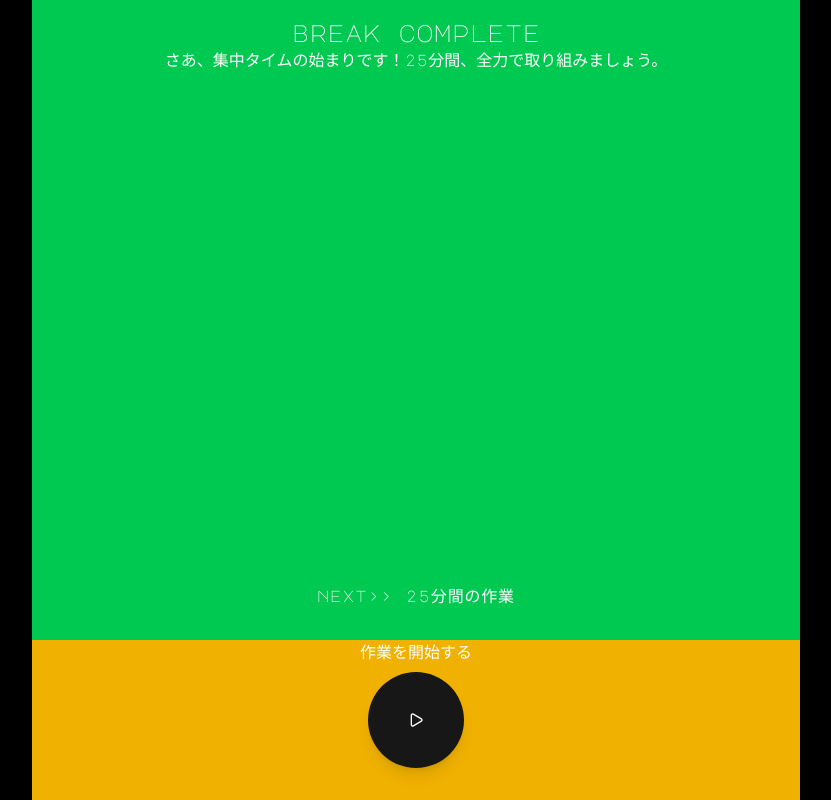
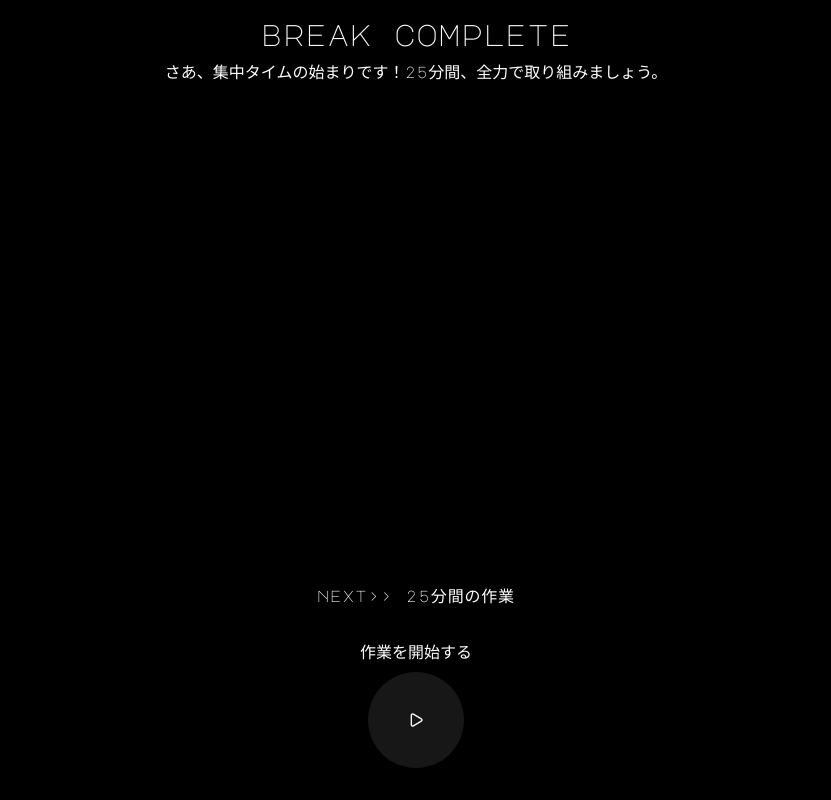
Before and after one commit to TYMtwilight/pomodoro-timer, a Next.js app: page /timer/completion in a window 1280 px wide. Shown: the whole page, without its empty margins (224-1055 px from the left). Built offline with nearby package versions, Linux system fonts and the light colour scheme.

Commit message:
完了ページのスタイリングを調整
- 背景色クラス（bg-green-500、bg-yellow-500）を削除
- タイトルテキストサイズをtext-2xlからtext-3xlに変更
- メッセージの位置をtop-12からtop-15に調整

```diff
--- a/app/(public)/timer/completion/page.tsx
+++ b/app/(public)/timer/completion/page.tsx
@@ -17,11 +17,11 @@ export default function CompletionPage() {
 
   return (
     <div className="flex flex-col items-center min-h-screen bg-black text-white">
-      <div className="flex flex-col flex-auto items-center max-w-3xl w-full h-480px bg-green-500 relative">
-        <div className="absolute top-4 text-2xl">
+      <div className="flex flex-col flex-auto items-center max-w-3xl w-full h-480px relative">
+        <div className="absolute top-4 text-3xl">
           <span>{isWork ? 'work completed' : 'break complete'}</span>
         </div>
-        <div className="absolute top-12">
+        <div className="absolute top-15">
           <span className="text-center text-sm md:text-base">
             {isWork ? 'お疲れ様です。5分間だけ頭を空っぽにしましょう。' : 'さあ、集中タイムの始まりです！25分間、全力で取り組みましょう。'}
           </span>
@@ -33,7 +33,7 @@ export default function CompletionPage() {
         </div>
       </div>
 
-      <div className="flex flex-col justify-end items-center w-full max-w-3xl bg-yellow-500 gap-2">
+      <div className="flex flex-col justify-end items-center w-full max-w-3xl gap-2">
         <label htmlFor="startBreak">{isWork ? '休憩を開始する' : '作業を開始する'}</label>
         <Button
           id="startBreak"
```
